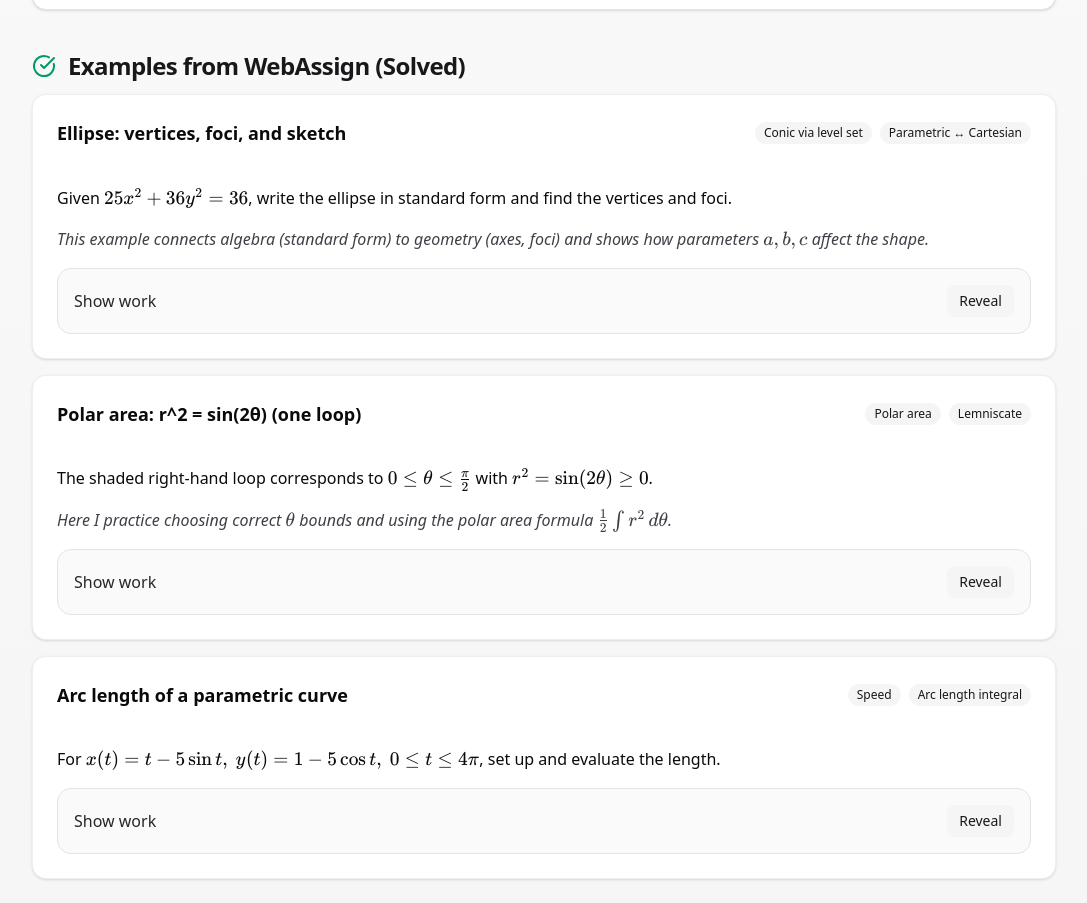
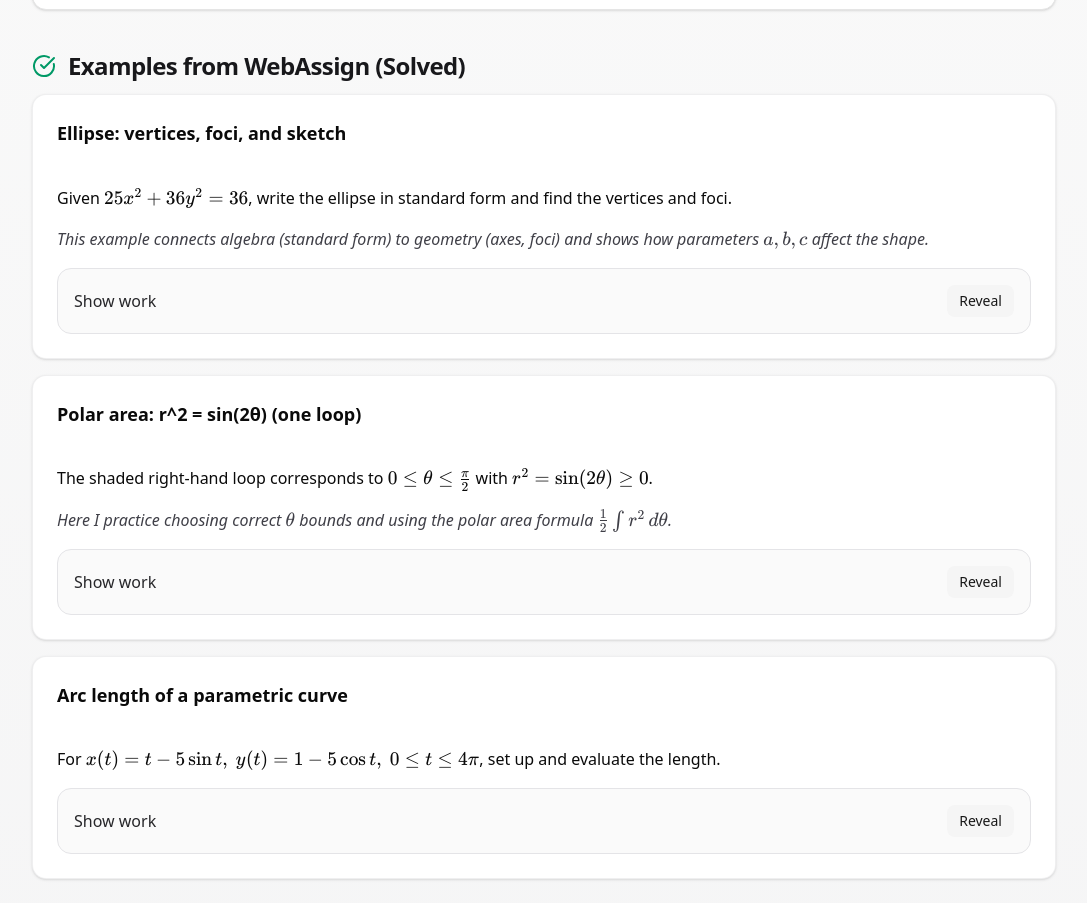
Before and after one commit to deanOcoin/multi-portfolio, a Next.js app: page / in a window 1280 px wide. Shown: the part 452-1355 px from the top of the page, without its empty margins (96-1183 px from the left). Built offline with nearby package versions, Linux system fonts and the light colour scheme.

Commit message:
fixed tags

```diff
--- a/src/app/page.tsx
+++ b/src/app/page.tsx
@@ -173,7 +173,7 @@ export default function Unit1Portfolio() {
 
             <Section title="Examples from WebAssign (Solved)" icon={<CheckCircle className="w-6 h-6 text-emerald-600" />}>
               {/* Problem 1 */}
-              <ProblemCard title="Ellipse: vertices, foci, and sketch" tags={["Conic via level set", "Parametric ↔ Cartesian"]}>
+              <ProblemCard title="Ellipse: vertices, foci, and sketch">
   <p className="leading-relaxed">
     Given <MathInline math={"25x^2 + 36y^2 = 36"} />, write the ellipse in standard form and find the vertices and foci.
   </p>
@@ -201,7 +201,7 @@ export default function Unit1Portfolio() {
 
 
               {/* Problem 2 */}
-              <ProblemCard title="Polar area: r^2 = sin(2θ) (one loop)" tags={["Polar area", "Lemniscate"]}>
+              <ProblemCard title="Polar area: r^2 = sin(2θ) (one loop)">
   <p>
     The shaded right-hand loop corresponds to <MathInline math={"0 \\le \\theta \\le \\tfrac{\\pi}{2}"} /> with{" "}
     <MathInline math={"r^2 = \\sin(2\\theta) \\ge 0"} />.
@@ -234,7 +234,7 @@ A &= \tfrac12 \int_{0}^{\pi/2} r^2\,d\theta
 
 
               {/* Problem 3 */}
-              <ProblemCard title="Arc length of a parametric curve" tags={["Speed", "Arc length integral"]}>
+              <ProblemCard title="Arc length of a parametric curve">
   <p>
     For <MathInline math={"x(t) = t - 5\\sin t,\\ y(t) = 1 - 5\\cos t,\\ 0 \\le t \\le 4\\pi"} />, set up and evaluate the length.
   </p>
```
Also changed, not shown: 4 other files (tests, documents, lock files or other folders).
